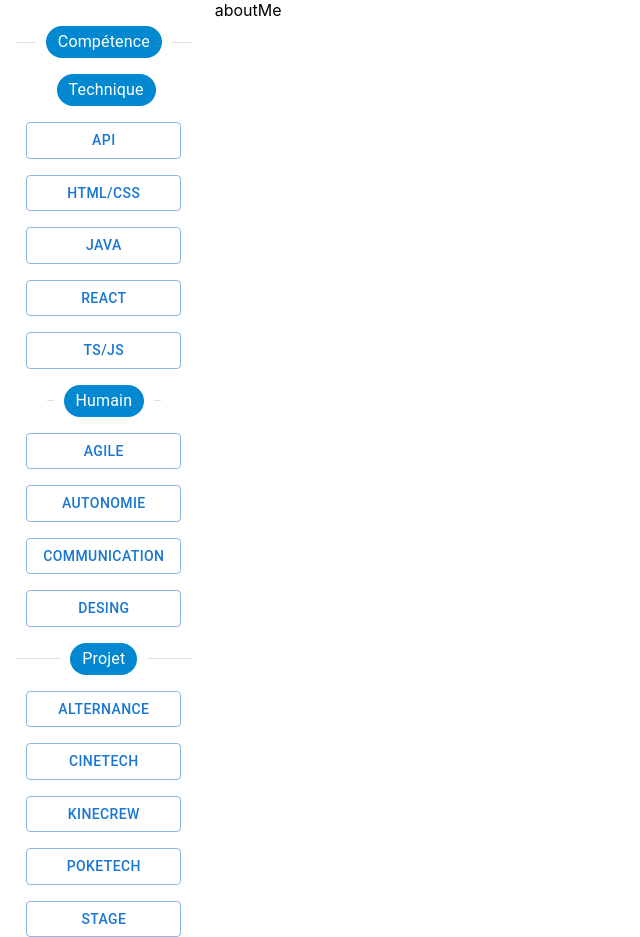
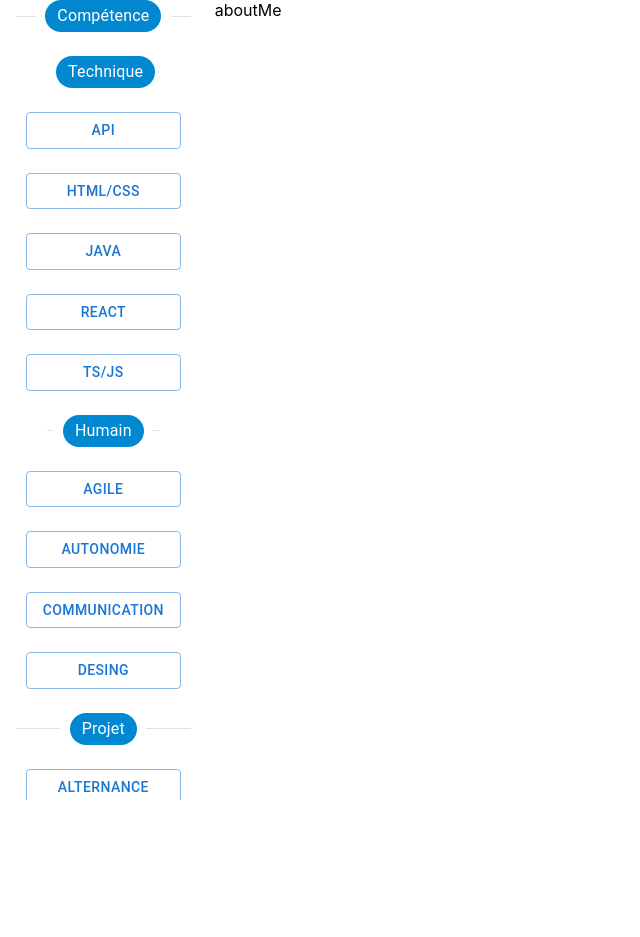
Before and after one commit to Toshiball/portfolio, a React (Vite) app: page / in a window 1280 px wide. Shown: the whole page, without its empty margins (0-640 px from the left). After the commit the page ends 800 px from the top, so only its background shows below. Built offline with nearby package versions, Linux system fonts and the light colour scheme.

Commit message:
Modification du gap entre les buttons Bloquage du scrool principale Mise en place du scrool sur grid uniquement

```diff
--- a/package.json
+++ b/package.json
@@ -4,7 +4,7 @@
   "version": "0.0.0",
   "type": "module",
   "scripts": {
-    "dev": "vite",
+    "dev": "vite --host",
     "build": "tsc && vite build",
     "lint": "eslint . --ext ts,tsx --report-unused-disable-directives --max-warnings 0",
     "preview": "vite preview"
--- a/src/App.css
+++ b/src/App.css
@@ -5,5 +5,6 @@
 	text-rendering: optimizeLegibility;
 }
 body {
-    margin: 0;
+	margin: 0;
+	overflow: hidden;
 }
--- a/src/App/App.tsx
+++ b/src/App/App.tsx
@@ -13,7 +13,7 @@ function App() {
 
 	return (
 		<Grid container spacing={1}>
-			<Grid item xs={2} sx={{ padding: 0 }}>
+			<Grid item xs={2}>
 				{/*Menu principal // A propops de moi*/}
 				<Menu onChange={handelOnClick} />
 			</Grid>
--- a/src/App/Components/Menu/Menu.tsx
+++ b/src/App/Components/Menu/Menu.tsx
@@ -1,157 +1,168 @@
 import MenuButton from "../MenuButton.tsx";
 import { Chip, Divider, Grid, Typography } from "@mui/material";
+import React from "react";
 
 type MenuProps = {
-	onChange?: (_event, value) => void;
+	onChange?: (_event: any, value: any) => void;
 };
 function Menu(props: MenuProps) {
+	const [value, setValue] = React.useState("aboutMe");
+
+	const handelOnClick = (_event: any, value: any) => {
+		setValue(value);
+		props.onChange && props.onChange(_event, value);
+	};
+
 	return (
 		<Grid
 			container
 			sx={{
 				display: "flex",
 				flexDirection: "column",
-				marginTop: "10px",
+				flexWrap: "nowrap",
 				alignItems: "center",
 				width: "100%",
+				gap: 3,
+				height: "100vh",
+				overflow: "auto",
 			}}
 		>
 			{/*Add typographie*/}
-			<Divider variant={"middle"} sx={{ width: "85%", marginTop: 2 }}>
+			<Divider variant={"middle"} sx={{ width: "85%" }}>
 				<Chip label={<Typography>Compétence</Typography>} color={"info"} />
 			</Divider>
-			<Divider variant={"middle"} sx={{ width: "55%", marginTop: 2 }}>
+			<Divider variant={"middle"} sx={{ width: "55%" }}>
 				<Chip label={<Typography>Technique</Typography>} color={"info"} />
 			</Divider>
-			<Grid item sx={{ width: "75%", paddingTop: 2 }}>
+			<Grid item sx={{ width: "75%" }}>
 				<MenuButton
 					label={"API"}
-					variant={"outlined"}
+					variant={value === "api" ? "contained" : "outlined"}
 					value={"api"}
-					onClick={props.onChange}
+					onClick={handelOnClick}
 					style={{ width: "100%" }}
 				/>
 			</Grid>
-			<Grid item sx={{ width: "75%", paddingTop: 2 }}>
+			<Grid item sx={{ width: "75%" }}>
 				<MenuButton
 					label={"HTML/CSS"}
-					variant={"outlined"}
+					variant={value === "html_css" ? "contained" : "outlined"}
 					value={"html_css"}
-					onClick={props.onChange}
+					onClick={handelOnClick}
 					style={{ width: "100%" }}
 				/>
 			</Grid>
-			<Grid item sx={{ width: "75%", paddingTop: 2 }}>
+			<Grid item sx={{ width: "75%" }}>
 				<MenuButton
 					label={"JAVA"}
-					variant={"outlined"}
+					variant={value === "java" ? "contained" : "outlined"}
 					value={"java"}
-					onClick={props.onChange}
+					onClick={handelOnClick}
 					style={{ width: "100%" }}
 				/>
 			</Grid>
-			<Grid item sx={{ width: "75%", paddingTop: 2 }}>
+			<Grid item sx={{ width: "75%" }}>
 				<MenuButton
 					label={"React"}
-					variant={"outlined"}
+					variant={value === "react" ? "contained" : "outlined"}
 					value={"react"}
-					onClick={props.onChange}
+					onClick={handelOnClick}
 					style={{ width: "100%" }}
 				/>
 			</Grid>
-			<Grid item sx={{ width: "75%", paddingTop: 2 }}>
+			<Grid item sx={{ width: "75%" }}>
 				<MenuButton
 					label={"TS/JS"}
-					variant={"outlined"}
+					variant={value === "ts_js" ? "contained" : "outlined"}
 					value={"ts_js"}
-					onClick={props.onChange}
+					onClick={handelOnClick}
 					style={{ width: "100%" }}
 				/>
 			</Grid>
-			<Divider variant={"middle"} sx={{ width: "55%", marginTop: 2 }}>
+			<Divider variant={"middle"} sx={{ width: "55%" }}>
 				<Chip label={<Typography>Humain</Typography>} color={"info"} />
 			</Divider>
-			<Grid item sx={{ width: "75%", paddingTop: 2 }}>
+			<Grid item sx={{ width: "75%" }}>
 				<MenuButton
 					label={"Agile"}
-					variant={"outlined"}
+					variant={value === "agile" ? "contained" : "outlined"}
 					value={"agile"}
-					onClick={props.onChange}
+					onClick={handelOnClick}
 					style={{ width: "100%" }}
 				/>
 			</Grid>
-			<Grid item sx={{ width: "75%", paddingTop: 2 }}>
+			<Grid item sx={{ width: "75%" }}>
 				<MenuButton
 					label={"Autonomie"}
-					variant={"outlined"}
+					variant={value === "autonomie" ? "contained" : "outlined"}
 					value={"autonomie"}
-					onClick={props.onChange}
+					onClick={handelOnClick}
 					style={{ width: "100%" }}
 				/>
 			</Grid>
-			<Grid item sx={{ width: "75%", paddingTop: 2 }}>
+			<Grid item sx={{ width: "75%" }}>
 				<MenuButton
 					label={"Communication"}
-					variant={"outlined"}
+					variant={value === "communication" ? "contained" : "outlined"}
 					value={"communication"}
-					onClick={props.onChange}
+					onClick={handelOnClick}
 					style={{ width: "100%" }}
 				/>
 			</Grid>
-			<Grid item sx={{ width: "75%", paddingTop: 2 }}>
+			<Grid item sx={{ width: "75%" }}>
 				<MenuButton
 					label={"Desing"}
-					variant={"outlined"}
+					variant={value === "desing" ? "contained" : "outlined"}
 					value={"desing"}
-					onClick={props.onChange}
+					onClick={handelOnClick}
 					style={{ width: "100%" }}
 				/>
 			</Grid>
-			<Divider variant={"middle"} sx={{ width: "85%", marginTop: 2 }}>
+			<Divider variant={"middle"} sx={{ width: "85%" }}>
 				<Chip label={<Typography>Projet</Typography>} color={"info"} />
 			</Divider>
-			<Grid item sx={{ width: "75%", paddingTop: 2 }}>
+			<Grid item sx={{ width: "75%" }}>
 				<MenuButton
 					label={"Alternance"}
-					variant={"outlined"}
+					variant={value === "alternance" ? "contained" : "outlined"}
 					value={"alternance"}
-					onClick={props.onChange}
+					onClick={handelOnClick}
 					style={{ width: "100%" }}
 				/>
 			</Grid>
-			<Grid item sx={{ width: "75%", paddingTop: 2 }}>
+			<Grid item sx={{ width: "75%" }}>
 				<MenuButton
 					label={"CineTech"}
-					variant={"outlined"}
+					variant={value === "cinetech" ? "contained" : "outlined"}
 					value={"cinetech"}
-					onClick={props.onChange}
+					onClick={handelOnClick}
 					style={{ width: "100%" }}
 				/>
 			</Grid>
-			<Grid item sx={{ width: "75%", paddingTop: 2 }}>
+			<Grid item sx={{ width: "75%" }}>
 				<MenuButton
 					label={"KineCrew"}
-					variant={"outlined"}
+					variant={value === "kinacrew" ? "contained" : "outlined"}
 					value={"kinacrew"}
-					onClick={props.onChange}
+					onClick={handelOnClick}
 					style={{ width: "100%" }}
 				/>
 			</Grid>
-			<Grid item sx={{ width: "75%", paddingTop: 2 }}>
+			<Grid item sx={{ width: "75%" }}>
 				<MenuButton
 					label={"PokeTech"}
-					variant={"outlined"}
+					variant={value === "poketech" ? "contained" : "outlined"}
 					value={"poketech"}
-					onClick={props.onChange}
+					onClick={handelOnClick}
 					style={{ width: "100%" }}
 				/>
 			</Grid>
-			<Grid item sx={{ width: "75%", paddingTop: 2 }}>
+			<Grid item sx={{ width: "75%", marginBottom: "10px" }}>
 				<MenuButton
 					label={"Stage"}
-					variant={"outlined"}
+					variant={value === "stage" ? "contained" : "outlined"}
 					value={"stage"}
-					onClick={props.onChange}
+					onClick={handelOnClick}
 					style={{ width: "100%" }}
 				/>
 			</Grid>
--- a/src/App/Components/MenuButton.tsx
+++ b/src/App/Components/MenuButton.tsx
@@ -7,6 +7,7 @@ type ButtonProps = {
 	variant: "text" | "outlined" | "contained";
 	onClick?: (value) => void;
 	style?: React.CSSProperties;
+	isSelected?: string;
 };
 function MenuButton(props: ButtonProps) {
 	const handleClick = (value: string) => {
```
